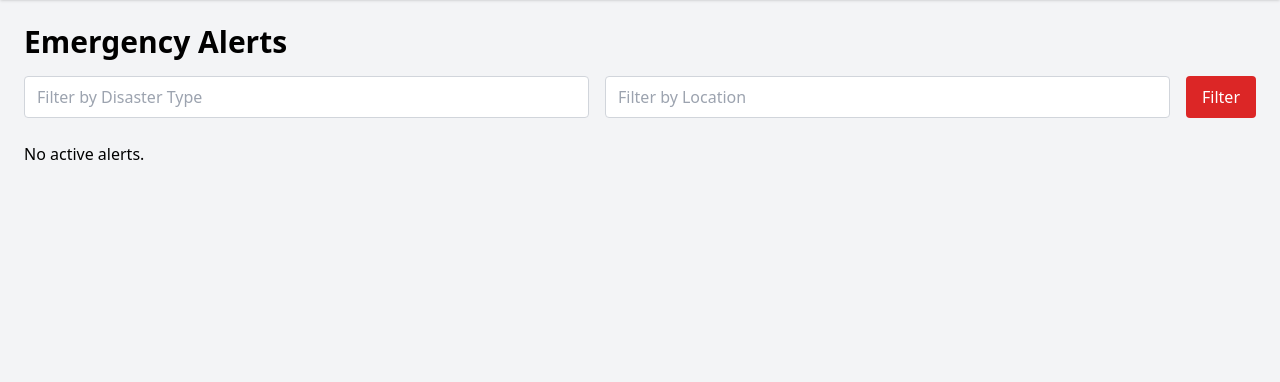
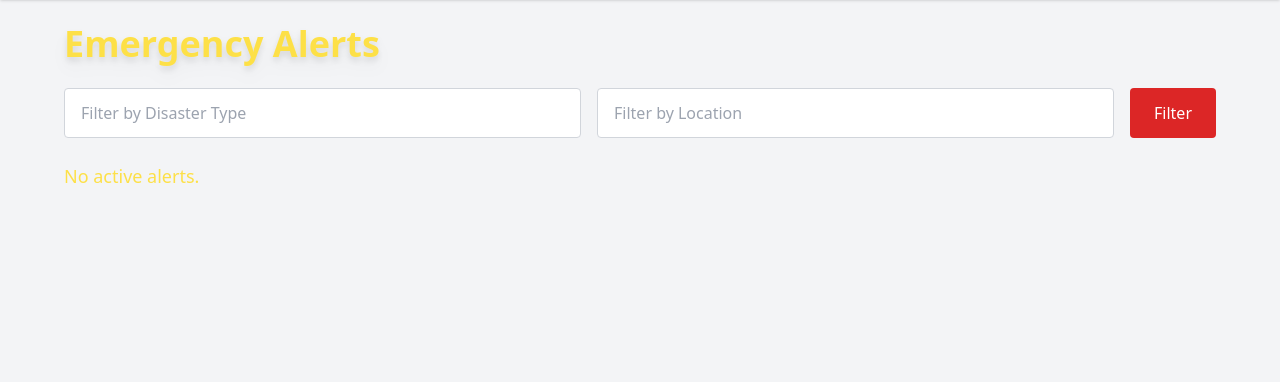
Before and after one commit to freeky-sachin/blackboxai-1745085853883, a Django app: page /agencies/alerts/ in a window 1280 px wide. Shown: the part 96-478 px from the top of the page. Run offline with Django 5.2, Linux system fonts and the light colour scheme; data that the repository does not hold is empty; some libraries are stand-ins or nearby versions.

Commit message:
Add agencies/templates/agencies/emergency_alerts.html 1745126149192

```diff
--- a/agencies/templates/agencies/emergency_alerts.html
+++ b/agencies/templates/agencies/emergency_alerts.html
@@ -3,31 +3,33 @@
 {% block title %}Emergency Alerts{% endblock %}
 
 {% block content %}
-<div class="fixed top-0 left-0 right-0 bg-red-600 text-white p-4 flex items-center justify-between animate-pulse z-50" id="alert-banner" style="display: none;">
+<div id="alert-banner" class="fixed top-0 left-0 right-0 bg-red-600 text-white p-4 flex items-center justify-between animate-pulse z-50 hidden">
   <span id="alert-message"></span>
   <button id="alert-dismiss" class="text-white font-bold px-2">×</button>
 </div>
 
-<h2 class="text-3xl font-bold mb-4">Emergency Alerts</h2>
+<div class="max-w-6xl mx-auto animate-fadeInUp">
+  <h2 class="text-4xl font-extrabold mb-6 text-yellow-300 drop-shadow-lg">Emergency Alerts</h2>
 
-<form method="get" class="mb-6 flex space-x-4">
-  <input type="text" name="disaster_type" placeholder="Filter by Disaster Type" value="{{ request.GET.disaster_type|default_if_none:'' }}" class="border border-gray-300 rounded px-3 py-2 flex-grow" />
-  <input type="text" name="location" placeholder="Filter by Location" value="{{ request.GET.location|default_if_none:'' }}" class="border border-gray-300 rounded px-3 py-2 flex-grow" />
-  <button type="submit" class="bg-red-600 text-white px-4 py-2 rounded hover:bg-red-700 transition">Filter</button>
+  <form method="get" class="mb-6 flex flex-col md:flex-row space-y-4 md:space-y-0 md:space-x-4">
+    <input type="text" name="disaster_type" placeholder="Filter by Disaster Type" value="{{ request.GET.disaster_type|default_if_none:'' }}" class="border border-gray-300 rounded px-4 py-3 flex-grow focus:outline-none focus:ring-2 focus:ring-yellow-400" />
+    <input type="text" name="location" placeholder="Filter by Location" value="{{ request.GET.location|default_if_none:'' }}" class="border border-gray-300 rounded px-4 py-3 flex-grow focus:outline-none focus:ring-2 focus:ring-yellow-400" />
+    <button type="submit" class="bg-red-600 text-white px-6 py-3 rounded hover:bg-red-700 transition">Filter</button>
   </form>
 
-<ul class="space-y-4">
+  <ul class="space-y-6">
     {% for alert in alerts %}
-  <li class="p-4 bg-white rounded shadow relative">
-    <h3 class="text-xl font-semibold">{{ alert.title }}</h3>
-    <p>{{ alert.description }}</p>
+    <li class="p-6 bg-white bg-opacity-90 rounded-xl shadow-lg relative">
+      <h3 class="text-2xl font-semibold text-purple-900 mb-2">{{ alert.title }}</h3>
+      <p class="text-gray-700 mb-2">{{ alert.description }}</p>
       <p class="text-sm text-gray-500">Created at: {{ alert.created_at }}</p>
-    <button class="absolute top-2 right-2 text-red-600 font-bold hover:text-red-800 alert-dismiss-btn" aria-label="Dismiss alert">&times;</button>
+      <button class="absolute top-3 right-3 text-red-600 font-bold hover:text-red-800 alert-dismiss-btn" aria-label="Dismiss alert">&times;</button>
     </li>
     {% empty %}
-  <li>No active alerts.</li>
+    <li class="text-yellow-300 text-lg">No active alerts.</li>
     {% endfor %}
   </ul>
+</div>
 
 <script>
   document.querySelectorAll('.alert-dismiss-btn').forEach(button => {
```
Lines whose indentation alone changed are shown as unchanged.
